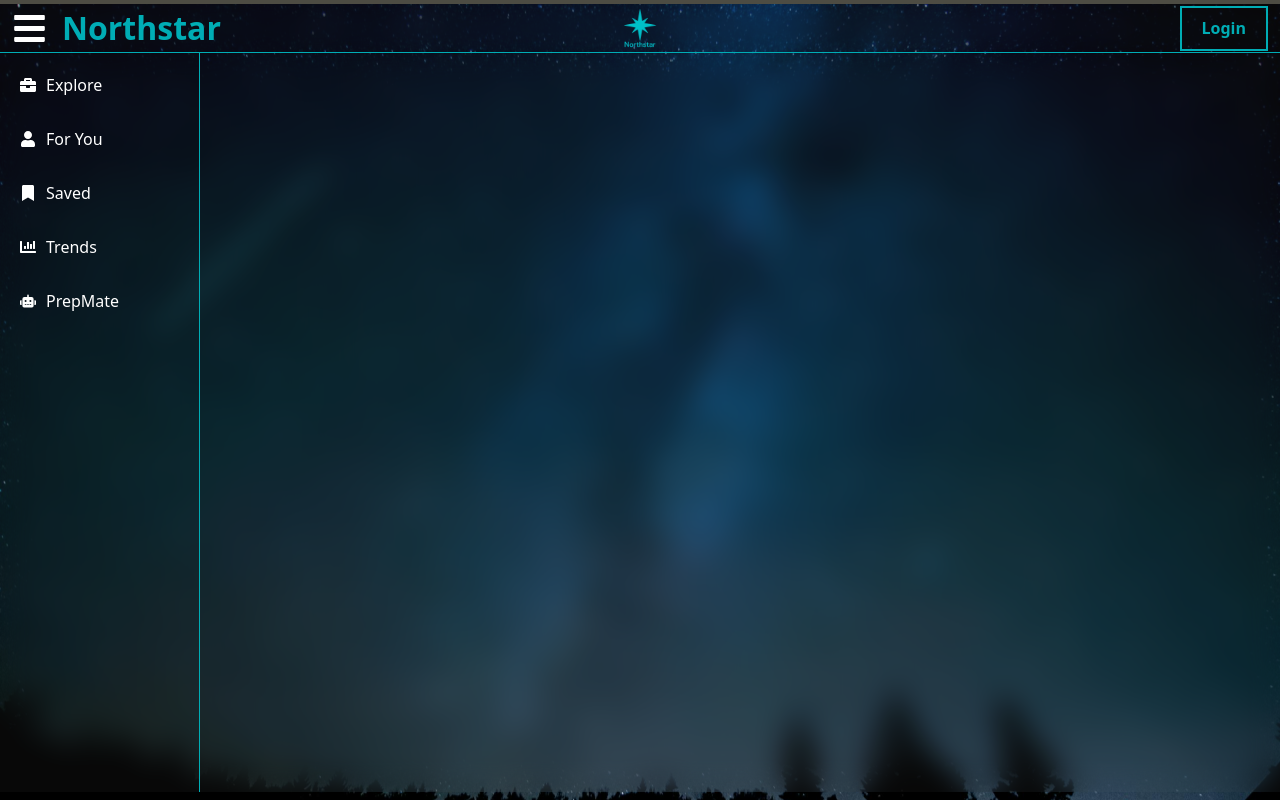
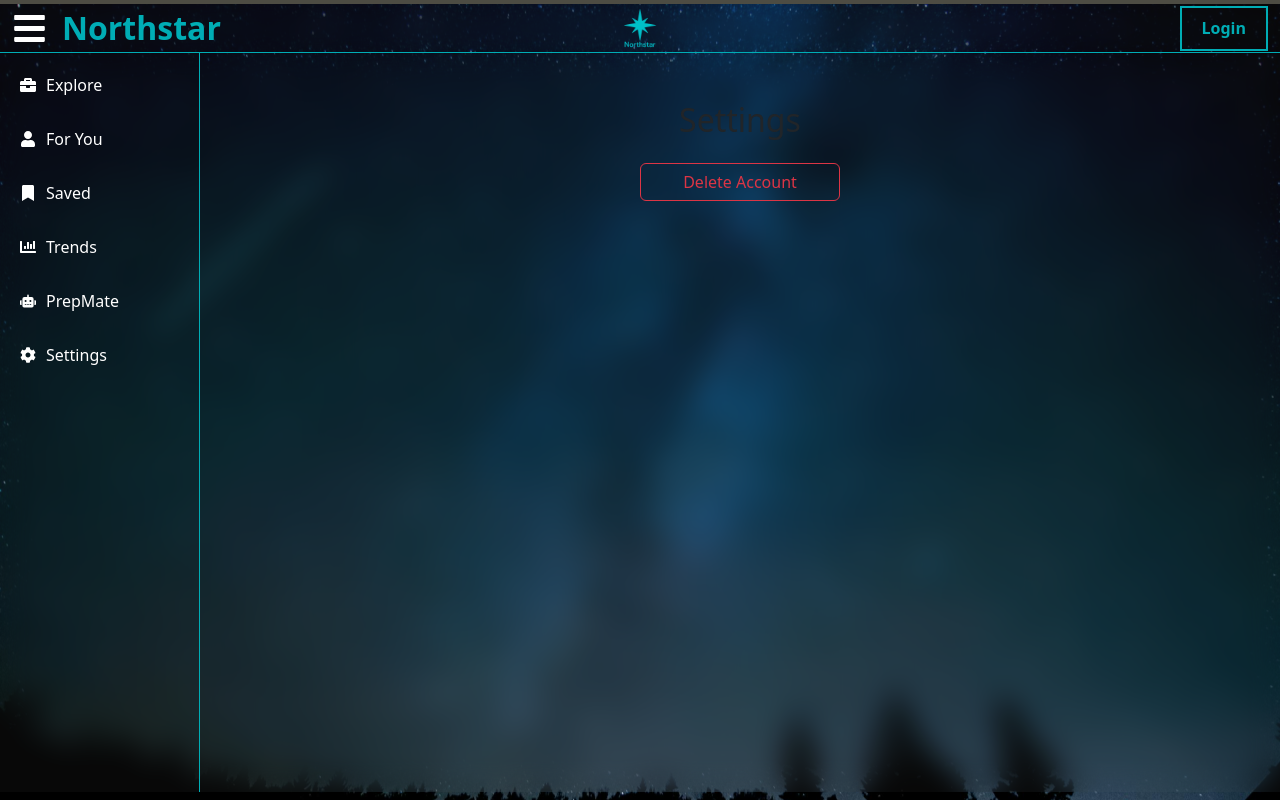
Before and after one commit to TJordahl90/Capstone-Web-Crawler, a React (Vite) app in the folder frontend/: page /settings in a window 1280 px wide. Built offline with nearby package versions, Linux system fonts and the light colour scheme.

Commit message:
created settings page with delete account feature

```diff
--- a/frontend/src/App.jsx
+++ b/frontend/src/App.jsx
@@ -13,6 +13,7 @@ import PasswordReset from "./components/PasswordReset";
 import Documents from "./components/Documents";
 import TrendAnalysis from "./components/TrendAnalysis";
 import InterviewChatbot from "./components/InterviewChatbot";
+import Settings from "./components/Settings";
 import backgroundImage from "./assets/background4.png";
 import "bootstrap/dist/css/bootstrap.min.css";
 
@@ -63,6 +64,7 @@ function App() {
 							<Route path="/documents" element={<Documents />} />
 							<Route path="/trend-analysis" element={<TrendAnalysis />} />
 							<Route path="/interview-chatbot" element={<InterviewChatbot />} />
+							<Route path="/settings" element={<Settings />} />
 						</Routes>
 						{isMobile && <MobileNavBar />}
 					</SidePanel>
--- /dev/null
+++ b/frontend/src/components/Settings.jsx
@@ -0,0 +1,54 @@
+import React, { useState } from 'react';
+import { Container, Row, Button, Modal, Spinner } from 'react-bootstrap';
+import { useNavigate } from 'react-router-dom';
+import api from '../api.js';
+
+const Settings = () => {
+    const [showModal, setShowModal] = useState(false);
+    const [loading, setLoading] = useState(false);
+    const navigate = useNavigate();
+
+    const handleDeleteAccount = async () => {
+        setLoading(true);
+        try {
+            await api.delete("/delete_user/");
+            localStorage.clear();
+            navigate("/");
+        }
+        catch (err) {
+            console.error(err.response?.data?.error || "Error deleting account.");
+            setLoading(false);
+        }
+    };
+
+    return (
+        <Container className="mt-5 text-center">
+            <h2 className="mb-4">Settings</h2>
+
+            <Row className="justify-content-center">
+                <Button variant="outline-danger" style={{maxWidth: '200px'}} onClick={() => setShowModal(true)}>
+                    Delete Account
+                </Button>
+            </Row>
+
+            <Modal show={showModal} onHide={() => setShowModal(false)} centered>
+                <Modal.Header closeButton>
+                    <Modal.Title>Confirm Account Deletion</Modal.Title>
+                </Modal.Header>
+                <Modal.Body>
+                    <p>Are you sure you want to permanently delete your account? All of your data will be lost.</p>
+                </Modal.Body>
+                <Modal.Footer>
+                    <Button variant="secondary" onClick={() => setShowModal(false)} disabled={loading}>
+                        Cancel
+                    </Button>
+                    <Button variant="danger" onClick={handleDeleteAccount} disabled={loading}>
+                        {loading ? <Spinner as="span" animation="border" size="sm" /> : "Yes, Delete My Account"}
+                    </Button>
+                </Modal.Footer>
+            </Modal>
+        </Container>
+    );
+};
+
+export default Settings;
--- a/frontend/src/components/SidePanel.jsx
+++ b/frontend/src/components/SidePanel.jsx
@@ -1,7 +1,6 @@
 import React, { useState } from "react";
 import { motion, AnimatePresence } from "framer-motion";
-import { FaBriefcase, FaBookmark, FaUser, FaChartBar, FaRobot } from "react-icons/fa";
-// import "./SidePanel.css";
+import { FaBriefcase, FaBookmark, FaUser, FaChartBar, FaRobot, FaCog } from "react-icons/fa";
 import { useTheme } from './ThemeContext';
 import backgroundImage from "../assets/background4.png";
 
@@ -180,7 +179,7 @@ const SidePanel = ({ children, collapsed }) => {
 
                 </a>
                 <a href="/interview-chatbot"
-                    onMouseEnter={() => setHoveredItem("people")}
+                    onMouseEnter={() => setHoveredItem("chatbot")}
                     onMouseLeave={() => setHoveredItem(null)}
                     style={{
                         display: "flex",
@@ -210,7 +209,39 @@ const SidePanel = ({ children, collapsed }) => {
                             </motion.span>
                         )}
                     </AnimatePresence>
+                </a>
 
+                <a href="/settings"
+                    onMouseEnter={() => setHoveredItem("settings")}
+                    onMouseLeave={() => setHoveredItem(null)}
+                    style={{
+                        display: "flex",
+                        alignItems: "center",
+                        gap: "10px",
+                        padding: "20px 10px 10px 20px",
+                        fontSize: "1rem",
+                        cursor: "pointer",
+                        transition: "background 0.3s ease",
+                        color: hoveredItem === "people" ? "var(--textonhover2)" : "var(--text2)",
+                        backgroundColor: hoveredItem === "people" ? "var(--hover)" : "transparent",
+                        borderRadius: hoveredItem === "people" ? "5px" : "0",
+                        maxWidth: "40vw",
+                        minHeight: "54px",
+                    }}>
+                    <FaCog className="icon" />
+                    <AnimatePresence initial={false}>
+                        {!collapsed && (
+                            <motion.span
+                                key="label"
+                                initial={{ opacity: 0 }}
+                                animate={{ opacity: 1, transition: { delay: 0.2 } }} // Delay on enter
+                                exit={{ opacity: 0, transition: { duration: 0 } }}    // Instant disappear on exit
+                                className="ml-2"
+                            >
+                                Settings
+                            </motion.span>
+                        )}
+                    </AnimatePresence>
                 </a>
             </div>
 
```
Also changed, not shown: 2 other files (tests, documents, lock files or other folders).
